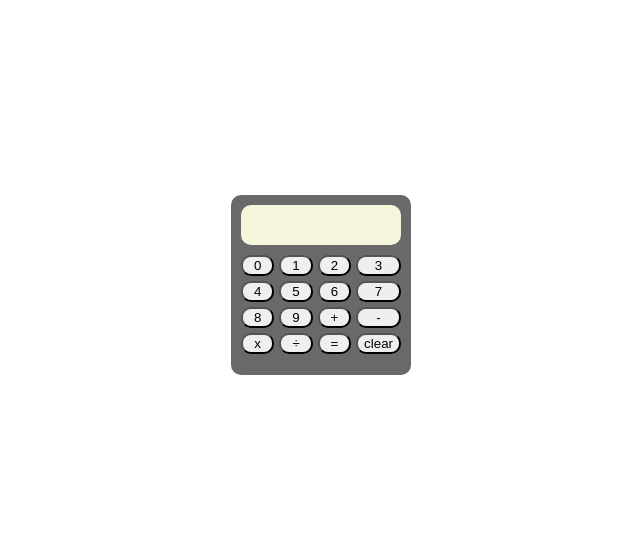
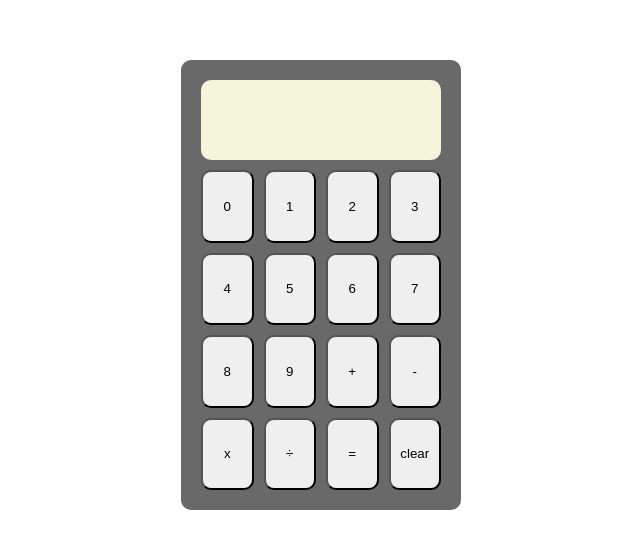
Before and after one commit to dave-forbes/calculator, a plain HTML site: page index.html in a window 1280 px wide. Shown: the part 123-672 px from the top of the page, without its empty margins (327-967 px from the left). Drawn offline with Linux system fonts and the light colour scheme.

Commit message:
change proportions to make it look nicer

```diff
--- a/styles.css
+++ b/styles.css
@@ -21,23 +21,23 @@ span {
 }
 
 #calculator {
-  height: 20vh;
-  width: 20vh;
+  width: 30vh;
   background-color: dimgray;
   border-radius: 10px;
-  padding: 10px;
+  padding: 20px;
 }
 
 #display {
-  width: inherit;
   height: 40px;
   background-color: beige;
   margin-bottom: 10px;
   border-radius: 10px;
+  padding: 20px 10px;
 }
 
 #grid-wrapper {
+  height: 40vh;
   display: grid;
   grid-template-columns: 1fr 1fr 1fr 1fr;
-  gap: 5px;
+  gap: 10px;
 }
```
